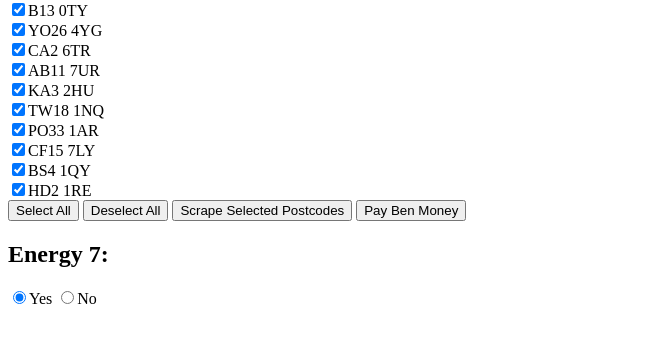
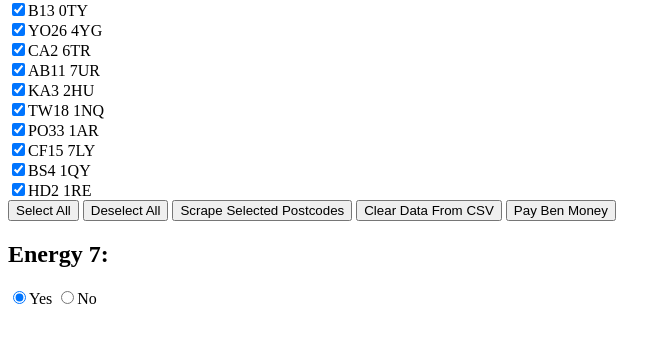
Before and after one commit to benSmith1981/energypricescraper, a Flask app: page / in a window 1280 px wide. Shown: the part 207-550 px from the top of the page, without its empty margins (0-671 px from the left). Run offline with Flask 2, Linux system fonts and the light colour scheme.

Commit message:
addded celar button

```diff
--- a/app.py
+++ b/app.py
@@ -696,7 +696,7 @@ def data():
 
 @app.route('/')
 def index():
-    clear_existing_data(all_data_path)
+    # clear_existing_data(all_data_path)
     postcodes = [
         "NR26 8PH", "LE4 5GH", "DA16 3RQ", "WA13 0TS",
         "B13 0TY", "YO26 4YG", "CA2 6TR", "AB11 7UR",
@@ -706,6 +706,9 @@ def index():
     # clear_existing_data(all_data_path)
     return render_template('index.html', postcodes=postcodes)
 
+@app.route('/cleardata')
+def cleardata():
+    clear_existing_data(all_data_path)
 
 @app.route('/scrape', methods=['POST'])
 def scrape():
--- a/templates/index.html
+++ b/templates/index.html
@@ -164,7 +164,27 @@
             downloadLink.className = 'download-button';
             document.body.appendChild(downloadLink);
         }
-
+        function clearData() {
+            fetch('/cleardata', {
+                method: 'POST',
+                headers: {
+                    'Content-Type': 'application/json',
+                },
+                body: JSON.stringify({}) // Include the Energy 7 value in the POST data
+            })
+            .then(response => response.json())
+            .then(data => {
+                // document.getElementById('status').innerHTML += `<p>${data.message}</p>`;
+                if (data.filepath) {
+                    document.getElementById('status').innerHTML += `<p>Data Cleared from CSV</p>`;
+                }
+                callback(); // Proceed to the next postcode
+            })
+            .catch(error => {
+                document.getElementById('status').innerHTML += `<p>Error Data Cleared from CSV: ${error}</p>`;
+                callback(); // Continue even if there's an error
+            });
+        }
         function payBen() {
             // This function could trigger any kind of joke action, like showing a message
             const messages = [
@@ -193,6 +213,7 @@
             <button type="button" onclick="selectAll()">Select All</button>
             <button type="button" onclick="deselectAll()">Deselect All</button>
             <button type="button" onclick="startScraping()">Scrape Selected Postcodes</button>
+            <button type="button" onclick="clearData()">Clear Data From CSV</button>
             <button type="button" onclick="payBen()">Pay Ben Money</button>
         </div>
         <div>
```
